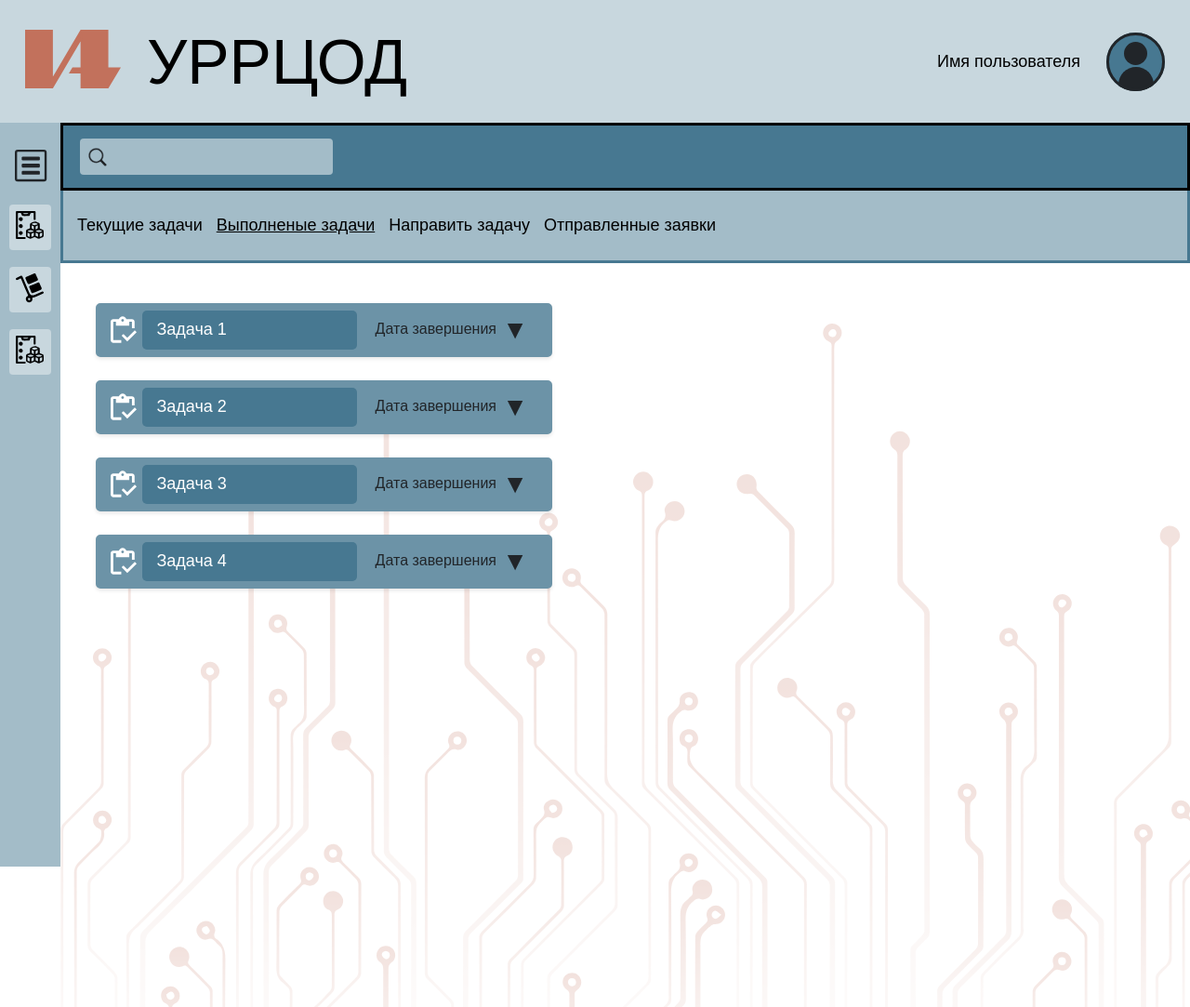
After one commit to HOCOKcyber/prototype_web_drdc, a Flask app: page /mainPage/completedTask in a window 1280 px wide. The commit adds this page. Shown: the whole page at 93% size. Run offline with Flask 3, Linux system fonts and the light colour scheme; some web fonts are replaced.

Commit message:
add completedPage

```diff
--- /dev/null
+++ b/flaskr/mainPage/static/completedTaskStyle.css
@@ -0,0 +1,162 @@
+.completed-tasks {
+    display: flex;
+    flex-direction: column;
+    gap: 15px;
+    padding: 20px;
+    max-width: 531px;
+}
+
+.task-block {
+    background-color: #6C93A7;
+    border-radius: 5px;
+    padding: 8px;
+    height: 58px;
+    display: flex;
+    align-items: center;
+    justify-content: space-between;
+    border: 2px solid #6C93A7;
+    position: relative;
+    box-shadow: 0 2px 4px rgba(0, 0, 0, 0.1);
+    cursor: pointer;
+    transition: all 0.3s ease;
+}
+
+.task-block:hover {
+    background-color: #5a8295;
+    border-color: #5a8295;
+}
+
+.task-icon {
+    width: 24px;
+    height: 25px;
+    display: flex;
+    align-items: center;
+    justify-content: center;
+    margin-left: 11px;
+    margin-right: 11px;
+}
+
+.task-icon-img {
+    width: 150%;
+    height: 150%;
+}
+
+.task-inner {
+    background-color: #477891;
+    border-radius: 5px;
+    width: 296px;
+    height: 42px;
+    display: flex;
+    align-items: center;
+    padding-left: 15px;
+    color: #FFFFFF;
+    font-size: 18px;
+    font-weight: 500;
+    margin-right: 20px;
+    transition: all 0.3s ease;
+}
+
+.task-block:hover .task-inner {
+    background-color: #3a677e;
+}
+
+.task-right {
+    display: flex;
+    align-items: center;
+    gap: 5px;
+    margin-right: 15px;
+    flex-shrink: 0;
+}
+
+.completion-text {
+    color: #212529;
+    font-size: 16px;
+    font-weight: 500;
+    white-space: nowrap;
+}
+
+.dropdown-arrow {
+    color: #212529;
+    font-size: 28px;
+    cursor: pointer;
+    transition: transform 0.3s ease;
+    display: flex;
+    align-items: center;
+    justify-content: center;
+    width: 30px;
+    height: 30px;
+    line-height: 1;
+}
+
+.dropdown-arrow.active {
+    transform: rotate(180deg);
+}
+
+.dropdown-arrow:hover {
+    color: #000000;
+}
+
+.task-description {
+    max-height: 0;
+    overflow: hidden;
+    transition: max-height 0.3s ease;
+    background-color: #E8F4F8;
+    border-radius: 5px;
+    margin-top: -10px;
+    margin-bottom: 5px;
+    border-left: 4px solid #6C93A7;
+}
+
+.task-description.active {
+    max-height: 300px;
+    padding: 20px;
+    border: 1px solid #B8D4E3;
+}
+
+.description-content h3 {
+    margin: 0 0 15px 0;
+    color: #2C3E50;
+    font-size: 18px;
+    font-weight: 600;
+}
+
+.description-content p {
+    margin: 0 0 15px 0;
+    color: #477891;
+    font-size: 16px;
+    line-height: 1.5;
+}
+
+.description-details {
+    display: flex;
+    flex-direction: column;
+    gap: 8px;
+    background-color: rgba(255, 255, 255, 0.7);
+    padding: 12px;
+    border-radius: 4px;
+    border-left: 3px solid #6C93A7;
+}
+
+.detail-item {
+    display: flex;
+    justify-content: space-between;
+    align-items: center;
+    padding: 4px 0;
+}
+
+.detail-label {
+    color: #2C3E50;
+    font-weight: 500;
+    font-size: 14px;
+}
+
+.detail-value {
+    color: #477891;
+    font-size: 14px;
+    font-weight: 500;
+}
+
+.detail-value.completed {
+    color: #27ae60;
+    font-weight: 600;
+}
--- /dev/null
+++ b/flaskr/mainPage/templates/completedTask.html
@@ -0,0 +1,152 @@
+{% extends "templateMainPage.html" %}
+
+{% block head %}
+<link rel="stylesheet" href="{{ url_for('mainPage.static', filename='completedTaskStyle.css') }}">
+<title>Выполненные задачи</title>
+{% endblock %}
+
+{% block content %}
+<div class="completed-tasks">
+    <div class="task-block">
+        <div class="task-icon">
+            <img src="{{ url_for('mainPage.static', filename='img/task-icon.svg') }}" alt="Иконка задачи" class="task-icon-img">
+        </div>
+        <div class="task-inner">Задача 1</div>
+        <div class="task-right">
+            <span class="completion-text">Дата завершения</span>
+            <div class="dropdown-arrow">▼</div>
+        </div>
+    </div>
+    <div class="task-description">
+        <div class="description-content">
+            <h3>Описание задачи 1</h3>
+            <p>Подробное описание выполненной задачи. Здесь может быть информация о том, что было сделано, какие результаты достигнуты и т.д.</p>
+            <div class="description-details">
+                <div class="detail-item">
+                    <span class="detail-label">Статус:</span>
+                    <span class="detail-value completed">Выполнено</span>
+                </div>
+                <div class="detail-item">
+                    <span class="detail-label">Исполнитель:</span>
+                    <span class="detail-value">Иван Иванов</span>
+                </div>
+                <div class="detail-item">
+                    <span class="detail-label">Срок:</span>
+                    <span class="detail-value">10.11.2025</span>
+                </div>
+            </div>
+        </div>
+    </div>
+    <div class="task-block">
+        <div class="task-icon">
+            <img src="{{ url_for('mainPage.static', filename='img/task-icon.svg') }}" alt="Иконка задачи" class="task-icon-img">
+        </div>
+        <div class="task-inner">Задача 2</div>
+        <div class="task-right">
+            <span class="completion-text">Дата завершения</span>
+            <div class="dropdown-arrow">▼</div>
+        </div>
+    </div>
+    <div class="task-description">
+        <div class="description-content">
+            <h3>Описание задачи 2</h3>
+            <p>Подробное описание выполненной задачи. Здесь может быть информация о том, что было сделано, какие результаты достигнуты и т.д.</p>
+            <div class="description-details">
+                <div class="detail-item">
+                    <span class="detail-label">Статус:</span>
+                    <span class="detail-value completed">Выполнено</span>
+                </div>
+                <div class="detail-item">
+                    <span class="detail-label">Исполнитель:</span>
+                    <span class="detail-value">Петр Петров</span>
+                </div>
+                <div class="detail-item">
+                    <span class="detail-label">Срок:</span>
+                    <span class="detail-value">04.02.2025</span>
+                </div>
+            </div>
+        </div>
+    </div>
+    <div class="task-block">
+        <div class="task-icon">
+            <img src="{{ url_for('mainPage.static', filename='img/task-icon.svg') }}" alt="Иконка задачи" class="task-icon-img">
+        </div>
+        <div class="task-inner">Задача 3</div>
+        <div class="task-right">
+            <span class="completion-text">Дата завершения</span>
+            <div class="dropdown-arrow">▼</div>
+        </div>
+    </div>
+    <div class="task-description">
+        <div class="description-content">
+            <h3>Описание задачи 3</h3>
+            <p>Подробное описание выполненной задачи. Здесь может быть информация о том, что было сделано, какие результаты достигнуты и т.д.</p>
+            <div class="description-details">
+                <div class="detail-item">
+                    <span class="detail-label">Статус:</span>
+                    <span class="detail-value completed">Выполнено</span>
+                </div>
+                <div class="detail-item">
+                    <span class="detail-label">Исполнитель:</span>
+                    <span class="detail-value">Мария Сидорова</span>
+                </div>
+                <div class="detail-item">
+                    <span class="detail-label">Срок:</span>
+                    <span class="detail-value">10.09.2025</span>
+                </div>
+            </div>
+        </div>
+    </div>
+    <div class="task-block">
+        <div class="task-icon">
+            <img src="{{ url_for('mainPage.static', filename='img/task-icon.svg') }}" alt="Иконка задачи" class="task-icon-img">
+        </div>
+        <div class="task-inner">Задача 4</div>
+        <div class="task-right">
+            <span class="completion-text">Дата завершения</span>
+            <div class="dropdown-arrow">▼</div>
+        </div>
+    </div>
+    <div class="task-description">
+        <div class="description-content">
+            <h3>Описание задачи 4</h3>
+            <p>Подробное описание выполненной задачи. Здесь может быть информация о том, что было сделано, какие результаты достигнуты и т.д.</p>
+            <div class="description-details">
+                <div class="detail-item">
+                    <span class="detail-label">Статус:</span>
+                    <span class="detail-value completed">Выполнено</span>
+                </div>
+                <div class="detail-item">
+                    <span class="detail-label">Исполнитель:</span>
+                    <span class="detail-value">Алексей Козлов</span>
+                </div>
+                <div class="detail-item">
+                    <span class="detail-label">Срок:</span>
+                    <span class="detail-value">05.10.2025</span>
+                </div>
+            </div>
+        </div>
+    </div>
+</div>
+<script>
+document.addEventListener('DOMContentLoaded', function() {
+    const taskBlocks = document.querySelectorAll('.task-block');
+
+    taskBlocks.forEach(block => {
+        const arrow = block.querySelector('.dropdown-arrow');
+        const description = block.nextElementSibling;
+
+        arrow.addEventListener('click', function() {
+            document.querySelectorAll('.task-description').forEach(desc => {
+                if (desc !== description) {
+                    desc.classList.remove('active');
+                    desc.previousElementSibling.querySelector('.dropdown-arrow').classList.remove('active');
+                }
+            });
+            description.classList.toggle('active');
+            arrow.classList.toggle('active');
+        });
+    });
+});
+</script>
+{% endblock %}
--- a/flaskr/mainPage/templates/templateMainPage.html
+++ b/flaskr/mainPage/templates/templateMainPage.html
@@ -15,7 +15,7 @@
 <nav class="content_navigation">
     <ul class="flex_row">
         <li><a href="{{ url_for('mainPage.currentTask') }}" class="{% if request.endpoint == 'mainPage.currentTask' %}active{% endif %}">Текущие задачи</a></li>
-        <li><a href="#">Выполненые задачи</a></li>
+        <li><a href="{{ url_for('mainPage.completedTask') }}" class="{% if request.endpoint == 'mainPage.completedTask' %}active{% endif %}">Выполненые задачи</a></li>
         <li><a href="{{ url_for('mainPage.createTask') }}" class="{% if request.endpoint == 'mainPage.createTask' %}active{% endif %}">Направить задачу</a></li>
         <li><a href="{{ url_for('mainPage.submittedTask') }}" class="{% if request.endpoint == 'mainPage.submittedTask' %}active{% endif %}">Отправленные заявки</a></li>
     </ul>
--- a/flaskr/mainPage/views.py
+++ b/flaskr/mainPage/views.py
@@ -14,3 +14,7 @@ def submittedTask():
 @mainPageBp.route("/currentTask")
 def currentTask():
     return render_template("currentTask.html")
+
+@mainPageBp.route('/completedTask')
+def completedTask():
+    return render_template('completedTask.html')
```
Also changed, not shown: flaskr/mainPage/static/img/task-icon.svg (added).
